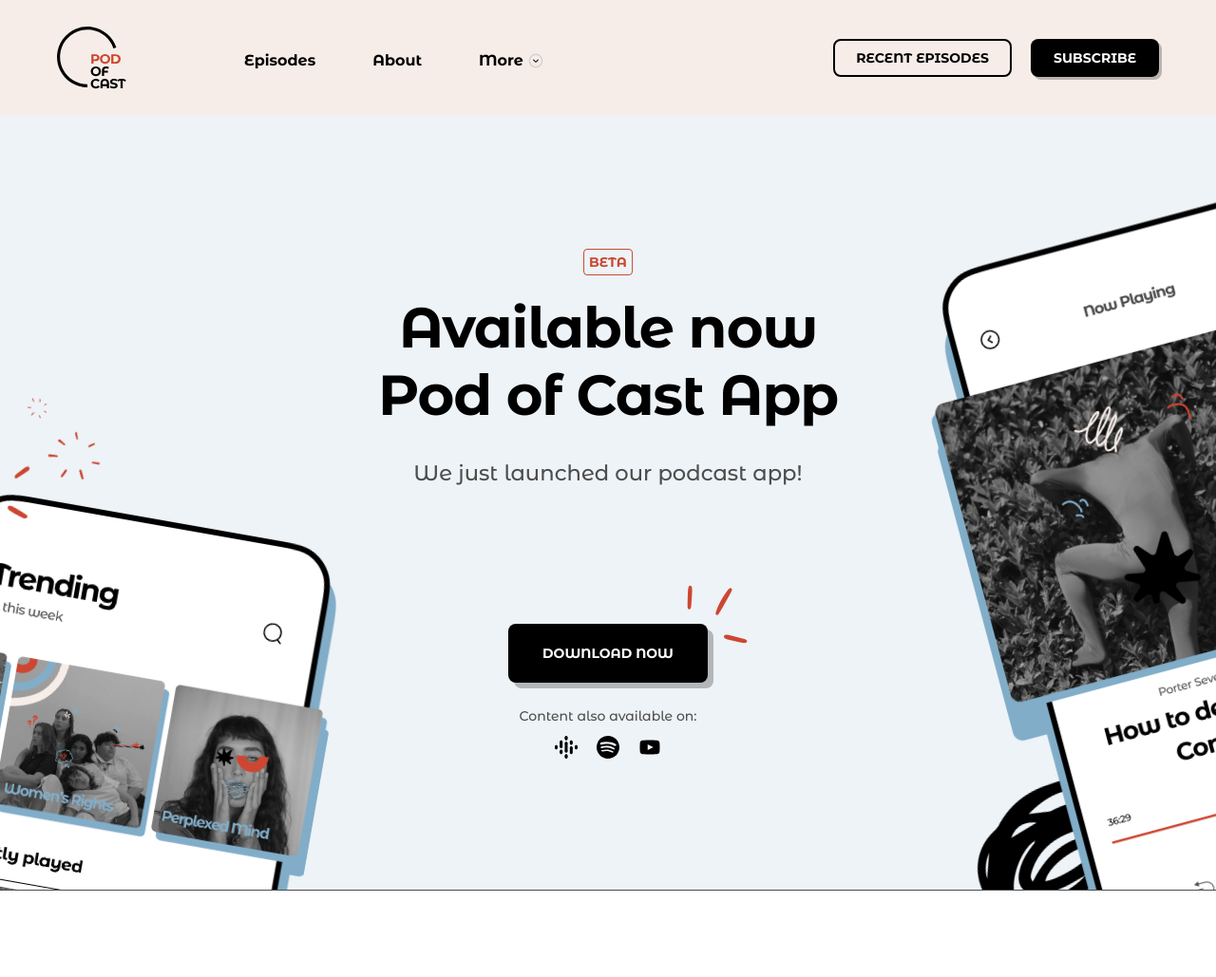
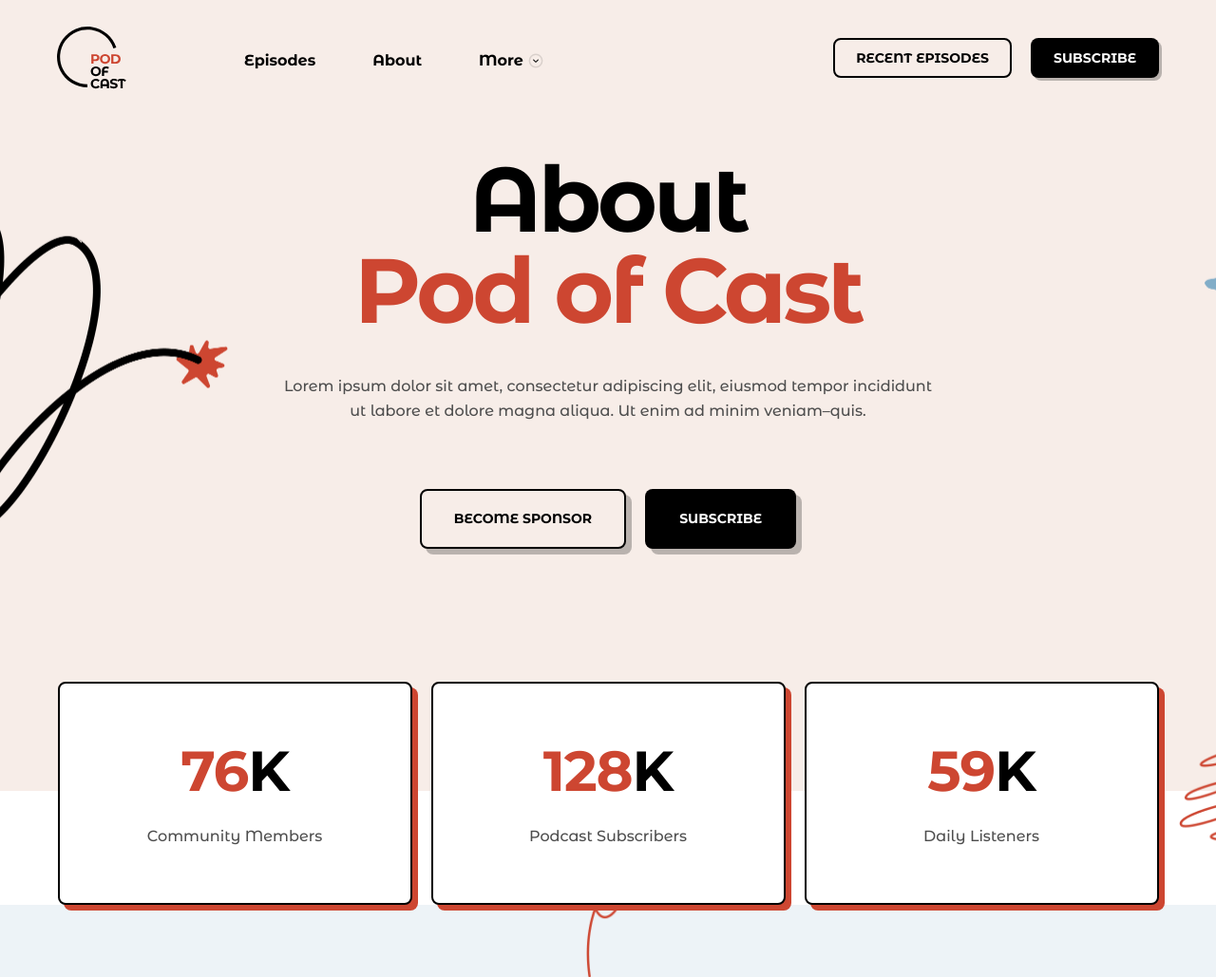
Before and after one commit to AdilkhanBerikov/podofcast, a website: page src/pages/about.html in a window 1280 px wide. Shown: the top 1029 px of the page at 95% size. Drawn offline with nearby package versions, Linux system fonts and the light colour scheme.

Commit message:
in adout page added title-section (#16)
* in adout page added title-section

* title-section fixed colors

* title-section fixed colors 2

* added featured-section

* featured-section fix background

```diff
--- /dev/null
+++ b/src/assets/css/components/about-page/about-page.css
@@ -0,0 +1,2 @@
+@import "title-section/title-section.css";
+@import "featured-section/featured-section.css";
--- /dev/null
+++ b/src/assets/css/components/about-page/featured-section/featured-section.css
@@ -0,0 +1,2 @@
+@import "general.css";
+@import "featured.css";
--- /dev/null
+++ b/src/assets/css/components/about-page/featured-section/featured.css
@@ -0,0 +1,62 @@
+.featured__list {
+    position: relative;
+    display: flex;
+    justify-content: center;
+    gap: 20px;
+}
+
+.featured__list::before {
+    content: '';
+    top: 56px;
+    right: -141px;
+    position: absolute;
+    width: 120px;
+    height: 120px;
+    background-image: url("../../../../../assets/images/illustration/Vector4.png");
+    background-repeat: no-repeat;
+    background-size: 120px 120px;
+    pointer-events: none;
+    z-index: 11;
+}
+
+.featured__item {
+    --featured-item-width: 373px;
+    --featured-item-height: 235px;
+    width: var(--featured-item-width);
+    height: var(--featured-item-height);
+    /*padding: 57px 92px;*/
+    text-align: center;
+    background-color: var(--color-title-section-featured-backfround);
+    border: 2px solid var(--color-title-section-featured-border);
+    border-radius: var(--border-radius);
+    box-shadow: 6px 6px 0 var(--color-title-section-featured-shadow);
+    display: flex;
+    align-items: center;
+    justify-content: center;
+    z-index: 11;
+}
+
+.featured__content {
+    /*--featured-item-width: 185px;*/
+    /*--featured-item-height: 117px;*/
+    /*width: var(--featured-item-width);*/
+    /*height: var(--featured-item-height);*/
+    display: grid;
+    /*align-items: center;*/
+    gap: 20px;
+}
+
+.featured__heading {
+    font: var(--font-h1);
+    letter-spacing: -0.02em;
+    color: var(--color-title-section-featured-heading);
+}
+
+.featured__accent {
+    color: var(--color-title-section-featured-accent);
+}
+
+.featured__text {
+    font: var(--font-body-medium);
+    color: var(--color-title-section-featured-text);
+}
--- /dev/null
+++ b/src/assets/css/components/about-page/featured-section/general.css
@@ -0,0 +1,8 @@
+.featured-section {
+    width: 100vw;
+    background: linear-gradient(
+            to bottom,
+            var(--color-title-section-background) 49%,
+            var(--color-background-default) 49%
+    );
+}
--- /dev/null
+++ b/src/assets/css/components/about-page/title-section/general.css
@@ -0,0 +1,9 @@
+.title-section {
+    padding-bottom: 140px;
+    background-color: var(--color-title-section-background);
+    background-image: url("../../../../images/backgroundAboutPage/bckgAboutPageMainSection.png");
+    background-position: 50% -52px;
+    background-repeat: no-repeat;
+    background-size: 2047px 592px;
+    text-align: center;
+}
--- /dev/null
+++ b/src/assets/css/components/about-page/title-section/heading.css
@@ -0,0 +1,26 @@
+.title-section__header {
+    padding-top: 40px;
+    margin-bottom: 40px;
+    font: var(--font-heading);
+    letter-spacing: -0.04em;
+    line-height: 1;
+    color: var(--color-title-section-heading);
+    display: flex;
+    flex-direction: column;
+}
+
+.title-section__header-accent {
+    color: var(--color-title-section-heading-accent);
+}
+
+.title-section__description{
+    font: var(--font-body-medium);
+    color: var(--color-title-section-description);
+    margin-bottom: 70px;
+}
+
+.title-section__buttons {
+    display: flex;
+    gap: 20px;
+    justify-content: center;
+}
--- /dev/null
+++ b/src/assets/css/components/about-page/title-section/title-section.css
@@ -0,0 +1,2 @@
+@import "general.css";
+@import "heading.css";
--- a/src/assets/css/components/main/main-section/heading.css
+++ b/src/assets/css/components/main/main-section/heading.css
@@ -1,9 +1,8 @@
 .main-section__heading {
-    font: var(--font-body-medium);
     text-align: center;
 }
 
-.heading__text {
+.main-section__title {
     padding-top: 40px;
     margin-bottom: 40px;
     font: var(--font-heading);
@@ -14,10 +13,12 @@
     flex-direction: column;
 }
 
-.heading__accent {
+.main-section__title-accent {
     color: var(--color-main-heading-text-accent);
 }
 
-.heading__body-text {
+.main-section__description {
+    font: var(--font-body-medium);
+    color: var(--color-main-section-description);
     margin-bottom: 60px;
 }
--- a/src/assets/css/libs/buttons.css
+++ b/src/assets/css/libs/buttons.css
@@ -1,6 +1,6 @@
 .button {
     display: inline-block;
-    padding: 9px 24px;
+    padding: 9.5px 24px;
     font: var(--font-caption-bold);
     text-align: center;
     text-transform: uppercase;
@@ -14,7 +14,7 @@
 }
 
 .button.-alternate {
-    padding: 7px 22px;
+    padding: 7.5px 22px;
     color: var(--color-button-alternate-text);
     background: none;
     box-shadow: none;
@@ -43,3 +43,9 @@
     padding: 20px 36px;
     box-shadow: 6px 6px 0 var(--color-button-shadow);
 }
+
+.button.-custom {
+    padding: 18px 34px;
+    background: var(--color-button--custom-background);
+    box-shadow: 6px 6px 0 var(--color-button-shadow);
+}
--- a/src/assets/css/main.css
+++ b/src/assets/css/main.css
@@ -7,3 +7,4 @@
 @import "components/header/header.css";
 @import "components/footer/footer.css";
 @import "components/main/main.css";
+@import "components/about-page/about-page.css";
--- a/src/assets/css/variables/colors.css
+++ b/src/assets/css/variables/colors.css
@@ -13,6 +13,7 @@
 
     /*global*/
     --color-link-hover: var(--color-vermillion);
+    --color-background-default: var(--color-white);
 
     /*button*/
     --color-button-text: var(--color-white);
@@ -25,6 +26,8 @@
     --color-button-alternate-border: var(--color-black);
     --color-button-alternate-hover-text: var(--color-vermillion);
     --color-button-alternate-hover-border: var(--color-vermillion);
+
+    --color-button--custom-background: var(--color-champagne);
 
     /*testimonial*/
     --color-testimonial: var(--color-white);
@@ -58,13 +61,14 @@
 
     --color-footer-menu-text: var(--color-black);
 
-    /*main*/
+    /*main-section*/
     --color-main-landing-background: var(--color-champagne);
 
     --color-main-heading-text: var(--color-black);
     --color-main-heading-text-accent: var(--color-vermillion);
+    --color-main-section-description: var(--color-davys-grey);
 
-    /*main-section*/
+    /*title-section*/
     --color-cover-heading-text: var(--color-pewter-blue);
 
     --color-about-quote-box: var(--color-champagne);
@@ -137,4 +141,18 @@
     --color-app-section-subheading: var(--color-davys-grey);
 
     --color-app-section-platform-text: var(--color-davys-grey);
+
+    /*adout-page title-section*/
+    --color-title-section-background: var(--color-champagne);
+
+    --color-title-section-heading: var(--color-black);
+    --color-title-section-heading-accent: var(--color-vermillion);
+    --color-title-section-description: var(--color-davys-grey);
+
+    --color-title-section-featured-backfround: var(--color-white);
+    --color-title-section-featured-border: var(--color-black);
+    --color-title-section-featured-shadow: var(--color-vermillion);
+    --color-title-section-featured-heading: var(--color-vermillion);
+    --color-title-section-featured-accent: var(--color-black);
+    --color-title-section-featured-text: var(--color-davys-grey);
 }
--- a/src/assets/css/variables/dimensions.css
+++ b/src/assets/css/variables/dimensions.css
@@ -1,5 +1,5 @@
 :root {
-    /*main-section*/
-    /*--main-section-cover-width: 373px;*/
-    /*--main-section-cover-height: 373px;*/
+    /*title-section*/
+    /*--title-section-cover-width: 373px;*/
+    /*--title-section-cover-height: 373px;*/
 }
--- a/src/pages/about.html
+++ b/src/pages/about.html
@@ -44,6 +44,43 @@
     </header>
 
     <main class="page__main">
+      <section class="section title-section">
+        <div class="box">
+          <h1 class="title-section__header">About<span class="title-section__header-accent">Pod of Cast</span></h1>
+          <p class="title-section__description">Lorem ipsum dolor sit amet, consectetur adipiscing elit,  eiusmod tempor incididunt<br>
+            ut labore et dolore magna aliqua. Ut enim ad minim veniam–quis.</p>
+          <div class="title-section__buttons">
+            <a href="#" class="button -alternate -custom" type="button">Become Sponsor</a>
+            <a href="#" class="button -medium" type="button">Subscribe</a>
+          </div>
+        </div>
+      </section>
+
+      <section class="featured-section">
+        <div class="box">
+          <ul class="featured__list">
+            <li class="featured__item">
+              <div class="featured__content">
+                <h2 class="featured__heading">76<span class="featured__accent">K</span></h2>
+                <p class="featured__text">Community Members</p>
+              </div>
+            </li>
+            <li class="featured__item">
+              <div class="featured__content">
+                <h2 class="featured__heading">128<span class="featured__accent">K</span></h2>
+                <p class="featured__text">Podcast Subscribers</p>
+              </div>
+            </li>
+            <li class="featured__item">
+              <div class="featured__content">
+                <h2 class="featured__heading">59<span class="featured__accent">K</span></h2>
+                <p class="featured__text">Daily Listeners</p>
+              </div>
+            </li>
+          </ul>
+        </div>
+      </section>
+
       <section class="section app-section">
         <div class="box app-section__wrapper">
           <h2 class="app-section__heading">
```
Also changed, not shown: src/pages/index.html (+2 -2 lines), src/assets/images/backgroundAboutPage/bckgAboutPageMainSection.png (added), src/assets/images/illustration/Vector4.png (added).
